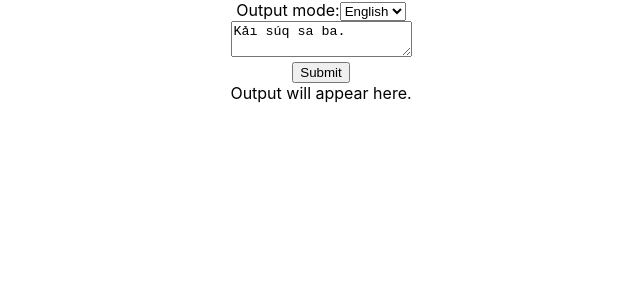
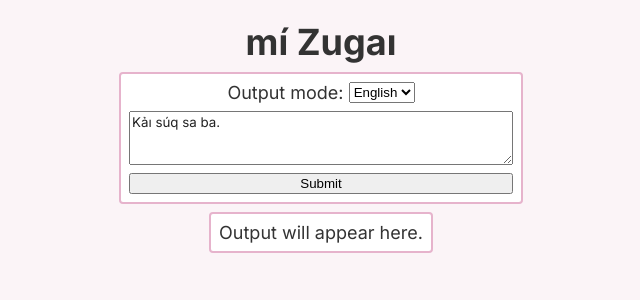
Before and after one commit to toaq/zugai, a React (Create React App) app in the folder web-client/: page / in a window 1280 px wide. Shown: the top 300 px of the page, without its empty margins (319-959 px from the left). Built offline with nearby package versions, Linux system fonts and the light colour scheme.

Commit message:
Write some CSS

```diff
--- a/web-client/public/index.html
+++ b/web-client/public/index.html
@@ -7,7 +7,7 @@
     <meta name="theme-color" content="#000000" />
     <meta
       name="description"
-      content="Web site created using create-react-app"
+      content="Tool for analyzing Toaq text"
     />
     <link rel="apple-touch-icon" href="%PUBLIC_URL%/logo192.png" />
     <!--
@@ -24,7 +24,8 @@
       work correctly both with client-side routing and a non-root public URL.
       Learn how to configure a non-root public URL by running `npm run build`.
     -->
-    <title>React App</title>
+    <title>mí Zugaı</title>
+    <link href="https://fonts.googleapis.com/css?family=Inter:400,700|Noto+Sans:400,700&amp;subset=latin-ext,vietnamese" rel="stylesheet">
   </head>
   <body>
     <noscript>You need to enable JavaScript to run this app.</noscript>
--- a/web-client/src/App.css
+++ b/web-client/src/App.css
@@ -1,38 +1,60 @@
-.App {
-  text-align: center;
+* {
+  box-sizing: border-box;
 }
 
-.App-logo {
-  height: 40vmin;
-  pointer-events: none;
-}
-
-@media (prefers-reduced-motion: no-preference) {
-  .App-logo {
-    animation: App-logo-spin infinite 20s linear;
-  }
-}
-
-.App-header {
-  background-color: #282c34;
-  min-height: 100vh;
+body {
+  font-family: "Inter", sans-serif;
+  font-size: 18px;
+  margin: 20px;
+  background-color: #fbf4f7;
+  color: #333;
   display: flex;
   flex-direction: column;
   align-items: center;
-  justify-content: center;
-  font-size: calc(10px + 2vmin);
-  color: white;
 }
 
-.App-link {
-  color: #61dafb;
+h1 {
+  margin: 0;
 }
 
-@keyframes App-logo-spin {
-  from {
-    transform: rotate(0deg);
-  }
-  to {
-    transform: rotate(360deg);
-  }
+.zugai {
+  display: flex;
+  flex-direction: column;
+  align-items: center;
 }
+
+.card {
+  padding: 8px;
+  border: 2px solid hsl(330deg, 50%, 80%);
+  border-radius: 4px;
+  background-color: white;
+  display: flex;
+  flex-direction: column;
+  justify-content: center;
+}
+
+.settings,
+.output {
+  margin-top: 8px;
+}
+
+.settings form {
+  min-width: 30vw;
+  display: flex;
+  flex-direction: column;
+  justify-content: center;
+}
+
+.settings textarea {
+  font-family: inherit;
+  color: #222;
+}
+
+.settings form > * + * {
+  margin-top: 8px;
+}
+
+.settings form label {
+  display: flex;
+  justify-content: center;
+}
--- a/web-client/src/App.tsx
+++ b/web-client/src/App.tsx
@@ -18,11 +18,12 @@ function App() {
     });
   }
   return (
-    <div className="App">
-      <div className="settings">
+    <div className="zugai">
+      <h1>mí Zugaı</h1>
+      <div className="card settings">
         <form onSubmit={get}>
           <label>
-            Output mode:
+            Output mode:&nbsp;
             <select
               value={outputMode}
               onChange={(e) => setOutputMode(e.target.value)}
@@ -32,16 +33,15 @@ function App() {
               <option value="logic">Logic</option>
             </select>
           </label>
-          <br />
           <textarea
+            rows={3}
             value={inputText}
             onChange={(e) => setInputText(e.target.value)}
           />
-          <br />
           <button type="submit">Submit</button>
         </form>
       </div>
-      <div className="output">{latestOutput}</div>
+      <div className="card output">{latestOutput}</div>
     </div>
   );
 }
```
Also changed, not shown: web-client/src/logo.svg (deleted).
